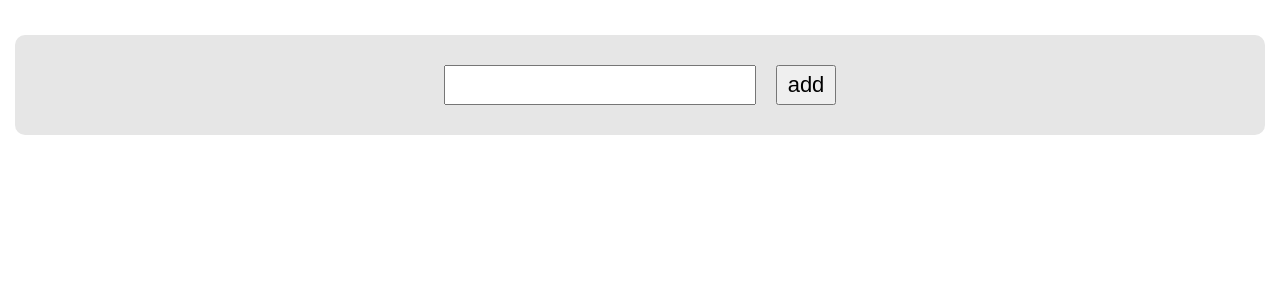
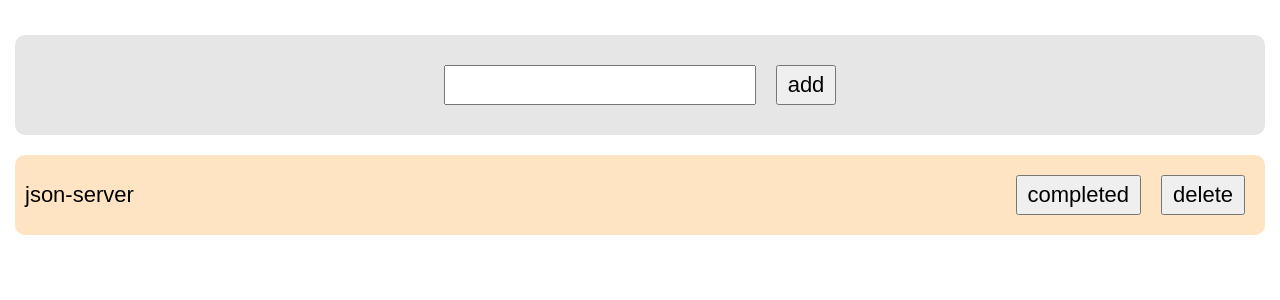
Before and after one commit to Soheiljafarnejad/redux-toolkit, a React (Create React App) app: page / in a window 1280 px wide. Shown: the top 300 px of the page. Built offline with nearby package versions, Linux system fonts and the light colour scheme; data requests are answered from the project's data file.

Commit message:
async getTodos

```diff
--- a/src/components/TodoComponent.js
+++ b/src/components/TodoComponent.js
@@ -1,6 +1,11 @@
-import { useState } from "react";
+import { useEffect, useState } from "react";
 import { useDispatch, useSelector } from "react-redux";
-import { addTodo, completedTodo, deleteTodo } from "../features/todo/todoSlice";
+import {
+  addTodo,
+  completedTodo,
+  deleteTodo,
+  getAsyncTodos,
+} from "../features/todo/todoSlice";
 
 const TodoComponent = () => {
   return (
@@ -29,7 +34,20 @@
 };
 
 const TodoList = () => {
-  const { todo } = useSelector((store) => store.todoReducer);
+  const { todo, error, loading } = useSelector((store) => store.todoReducer);
+  const dispatch = useDispatch();
+  useEffect(() => {
+    dispatch(getAsyncTodos());
+  }, [dispatch]);
+
+  if (loading) {
+    return <p>loading...</p>;
+  }
+
+  if (error) {
+    return <p>{error}</p>;
+  }
+
   return (
     <section>
       {todo.map((item) => {
--- a/src/features/todo/todoSlice.js
+++ b/src/features/todo/todoSlice.js
@@ -1,6 +1,19 @@
-import { createSlice } from "@reduxjs/toolkit";
+import { createSlice, createAsyncThunk } from "@reduxjs/toolkit";
+import axios from "axios";
 
-const initialState = { todo: [] };
+const initialState = { todo: [], error: false, loading: false };
+
+export const getAsyncTodos = createAsyncThunk(
+  "todo/getAsyncTodos",
+  async (_, { rejectWithValue }) => {
+    try {
+      const response = await axios.get("http://localhost:3001/todos");
+      return response.data;
+    } catch (error) {
+      return rejectWithValue(error.message);
+    }
+  }
+);
 
 const todoSlice = createSlice({
   name: "todo",
@@ -22,6 +35,19 @@
       state.todo = state.todo.filter((item) => item.id !== action.payload);
     },
   },
+  extraReducers: {
+    [getAsyncTodos.pending]: (state, action) => {
+      return { ...state, todo: [], error: false, loading: true };
+    },
+
+    [getAsyncTodos.fulfilled]: (state, action) => {
+      return { ...state, todo: action.payload, error: false, loading: false };
+    },
+
+    [getAsyncTodos.rejected]: (state, action) => {
+      return { ...state, todo: [], error: action.payload, loading: false };
+    },
+  },
 });
 
 export const { addTodo, deleteTodo, completedTodo } = todoSlice.actions;
```
